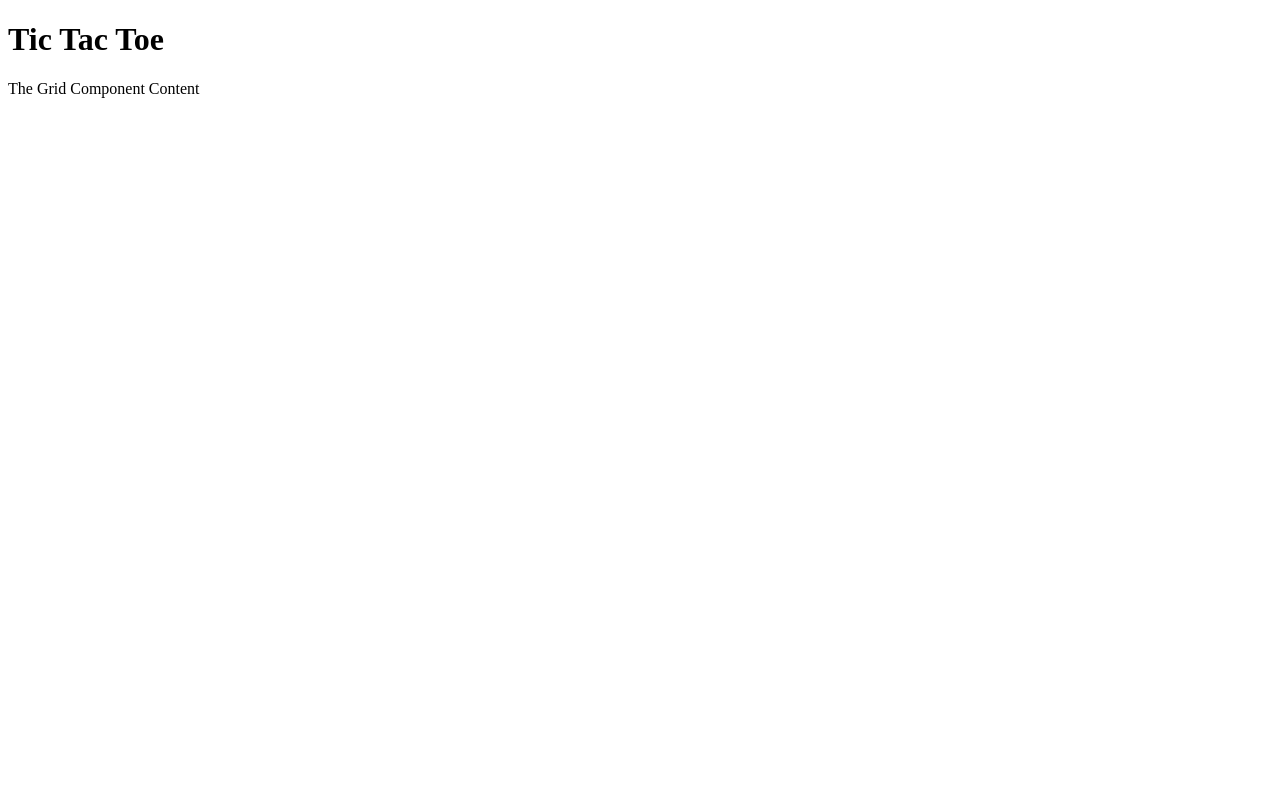
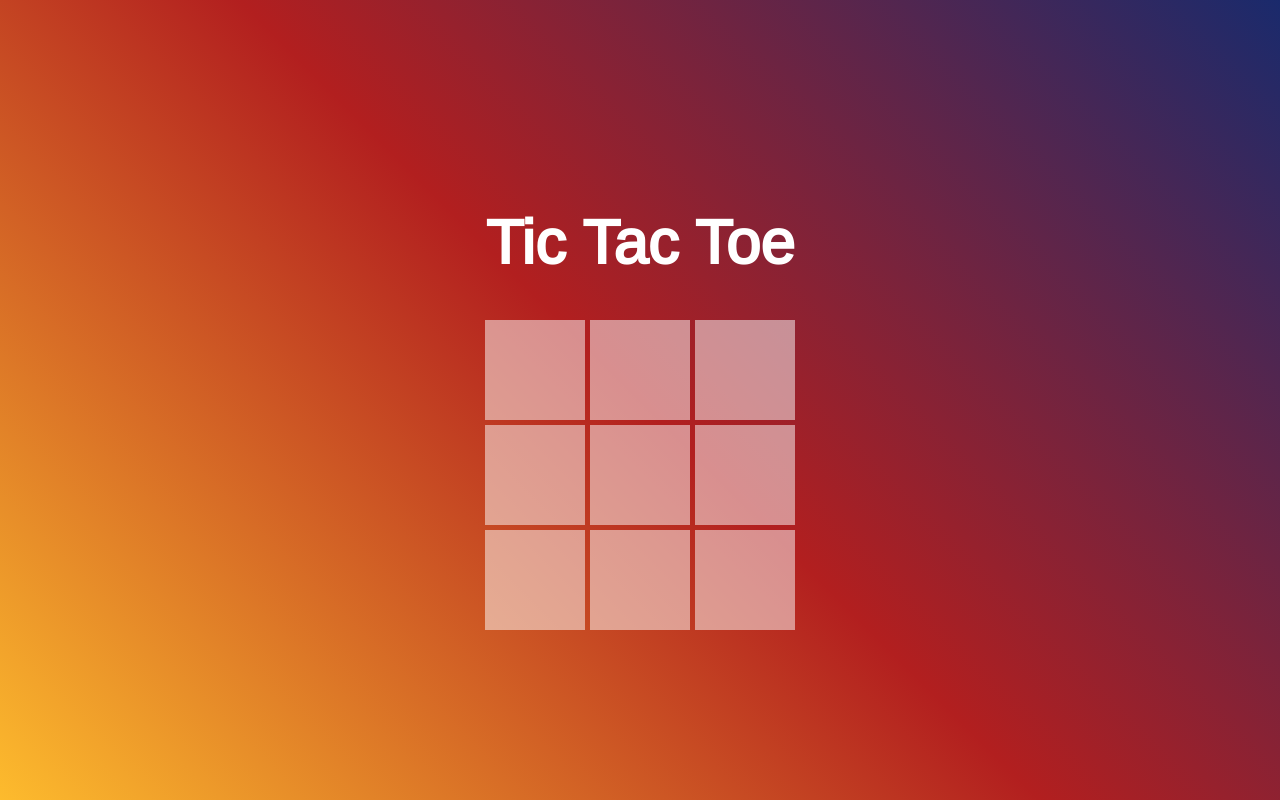
Before and after one commit to LeftyDev/colorHarmonies, a React (Create React App) app in the folder n320projects/tictactoe/: page / in a window 1280 px wide. Built offline with nearby package versions, Linux system fonts and the light colour scheme.

Commit message:
Created Dispatcher, DataStore, and extended software architecture

```diff
--- a/n320projects/tictactoe/public/index.html
+++ b/n320projects/tictactoe/public/index.html
@@ -10,6 +10,7 @@
     -->
     <link rel="manifest" href="%PUBLIC_URL%/manifest.json">
     <link rel="shortcut icon" href="%PUBLIC_URL%/favicon.ico">
+    <link href="https://fonts.googleapis.com/css?family=Arimo" rel="stylesheet">
     <!--
       Notice the use of %PUBLIC_URL% in the tags above.
       It will be replaced with the URL of the `public` folder during the build.
@@ -19,7 +20,7 @@
       work correctly both with client-side routing and a non-root public URL.
       Learn how to configure a non-root public URL by running `npm run build`.
     -->
-    <title>React App</title>
+    <title>Tic Tac Toe</title>
   </head>
   <body>
     <noscript>
--- a/n320projects/tictactoe/src/App.css
+++ b/n320projects/tictactoe/src/App.css
@@ -1,10 +1,37 @@
-.crop {
-  width: 50px;
-  height: 30px;
-  border: 1px solid #333;
+html, body {
+  margin: 0;
+  padding: 0;
+  height: 100%;
+  width: 100%;
+  display: flex;
+  justify-content: center;
+  align-items: center;
+  background: linear-gradient(45deg, #fdbb2d, #b21f1f, #1a2a6c);
+  color: white;
+  font-family: 'Arimo', sans-serif;
+}
+
+.box {
+  width: 100px;
+  height: 100px;
+  text-align: center;
+  line-height: 100px;
+  background: white;
+  opacity: 0.5;
+  color: #2e2e2e;
+  font-size: 48px;
+}
+
+.box:not(:last-child) {
   margin-right: 5px;
+}
+
+h1 {
+  font-size: 62px;
+}
+
+#root {
   text-align: center;
-  line-height: 30px;
 }
 
 .row {
--- a/n320projects/tictactoe/src/App.js
+++ b/n320projects/tictactoe/src/App.js
@@ -1,28 +1,149 @@
-import React, { Component } from 'react';
+import React, {Component} from 'react';
 import './App.css';
 
 let data = {
-    "crops":[
-        ["X", "O", "X"],
-        ["O", "X", "O"],
-        ["X", "O", "X"]
+    "inputs": [
+        ["", "", ""],
+        ["", "", ""],
+        ["", "", ""]
     ]
 };
 
+class DataStore {
+
+    constructor(data) {
+        //store that data in the object
+        this.data = data;
+
+        //empty array for our watchers
+        //watchers are objects that want to be informed about when the data changes
+        this.registeredWatchers = [];
+    }
+
+    //add a new watcher to the list
+    register(watcher) {
+        this.registeredWatchers.push(watcher);
+    }
+
+    setInput(newInputState, row, col) {
+        //make sure the selected input box is empty
+        if (this.data[row][col] === "") {
+            //if empty, update data with user input
+            this.data[row][col] = newInputState;
+
+        } else {
+            console.log("Cannot choose a square that has been used");
+        }
+
+        //inform all watching objects..
+        this.registeredWatchers.map((watcher) => {
+            watcher.dataUpdated();
+        })
+    }
+
+    switchPlayer(currentPlayer) {
+        if (currentPlayer === "x") {
+            console.log("Switch Player method in DataStore called. Current player is " + currentPlayer);
+            this.registeredWatchers.map((watcher) => {
+                watcher.switchPlayer(currentPlayer);
+            })
+        }
+    }
+}
+
+class Dispatcher {
+
+    constructor() {
+        this.registeredHandlers = []; //D:
+    }
+
+    register(callback) {
+        this.registeredHandlers.push(callback);
+    }
+
+    dispatch(action) {
+        //call every method in our registered handlers array
+        //with this action as an input
+        this.registeredHandlers.map((handler) => {
+            //call that individual function in the array..
+            handler(action);
+        });
+    }
+}
+
 class Box extends Component {
-    render(){
+
+    render() {
         return (
-            <div>
+            <div className="box"
+                 onClick={this.handleClick.bind(this)}>
+                {this.props.input}
             </div>
         )
+    }
+
+    handleClick() {
+        //try a test dispatch
+        console.log("handleClick turn prop =" + this.props.turn);
+        if (this.props.turn === "x") {
+            inputDispatcher.dispatch({type: "play", player: "x", playerMove: "x", row: this.props.rowNum, col: this.props.colNum,});
+            // this.props.turn = "o";
+        } else if (this.prop.turn === "o") {
+            inputDispatcher.dispatch({type: "play", player: "o", playerMove: "o", row: this.props.rowNum, col: this.props.colNum,});
+            // this.props.turn = "x";
+        }
     }
 }
 
 class Grid extends Component {
-    render(){
-        return(
+    constructor(props) {
+        //make sure this stays a react component
+        super(props);
+
+        this.state = {
+            inputs: this.props.inputs,
+            turn: "x"
+        };
+
+        //ensure we're listening to the data store and adding grid as a watcher
+        inputDataStore.register(this);
+    }
+
+    dataUpdated() {
+        this.setState({
+            inputs: inputDataStore.data
+        })
+    }
+
+    switchPlayer(currentPlayer) {
+        console.log("Grid Switch Player Method says this.state.turn is " + this.state.turn);
+        if (currentPlayer === "x" && this.state.turn === "x") {
+            this.setState({
+                turn: "o"
+            })
+        } else if (this.state.turn === "o") {
+            this.setState({
+                turn: "x"
+            })
+        }
+    }
+
+    render() {
+        return (
             <div>
-                The Grid Component Content
+                {
+                    data.inputs.map((row, rowNum) => {
+                        return (
+                            <div className="row">
+                                {
+                                    row.map((input, colNum) => {
+                                        return <Box input={input} rowNum={rowNum} colNum={colNum} turn={this.state.turn}/>
+                                    })
+                                }
+                            </div>
+                        )
+                    })
+                }
             </div>
         )
     }
@@ -30,14 +151,69 @@ class Grid extends Component {
 
 class App extends Component {
     render() {
-        return(
+        return (
             <div>
-                <h1> Tic Tac Toe</h1>
-                <Grid />
+                <h1>Tic Tac Toe</h1>
+                <Grid inputs={data.inputs} />
             </div>
         )
     }
 
 }
 
+//start of app
+let inputDispatcher = new Dispatcher();
+let inputDataStore = new DataStore(data.inputs);
+
+inputDispatcher.register((action) => {
+    if (action.type === "play") {
+        //actually want to handle it
+        inputDataStore.setInput(action.playerMove, action.row, action.col);
+        //data.crops[action.row][action.col] = " ";
+
+        if (data.inputs[0][0] === action.playerMove &&
+            data.inputs[0][1] === action.playerMove &&
+            data.inputs[0][2] === action.playerMove) {
+            console.log("Player " + action.player + " wins");
+        } else
+        if (data.inputs[0][0] === action.playerMove &&
+            data.inputs[1][1] === action.playerMove &&
+            data.inputs[2][2] === action.playerMove) {
+            console.log("Player " + action.player + " wins");
+        } else
+        if (data.inputs[0][0] === action.playerMove &&
+            data.inputs[1][0] === action.playerMove &&
+            data.inputs[2][0] === action.playerMove) {
+            console.log("Player " + action.player + " wins");
+        } else
+        if (data.inputs[0][1] === action.playerMove &&
+            data.inputs[1][1] === action.playerMove &&
+            data.inputs[2][1] === action.playerMove) {
+            console.log("Player " + action.player + " wins");
+        } else
+        if (data.inputs[0][2] === action.playerMove &&
+            data.inputs[1][2] === action.playerMove &&
+            data.inputs[2][2] === action.playerMove) {
+            console.log("Player " + action.player + " wins");
+        }  else
+        if (data.inputs[0][2] === action.playerMove &&
+            data.inputs[1][1] === action.playerMove &&
+            data.inputs[2][0] === action.playerMove) {
+            console.log("Player " + action.player + " wins");
+        }  else
+        if (data.inputs[1][0] === action.playerMove &&
+            data.inputs[1][1] === action.playerMove &&
+            data.inputs[1][2] === action.playerMove) {
+            console.log("Player " + action.player + " wins");
+        } else
+        if (data.inputs[2][0] === action.playerMove &&
+            data.inputs[2][1] === action.playerMove &&
+            data.inputs[2][2] === action.playerMove) {
+            console.log("Player " + action.player + " wins");
+        }
+
+        inputDataStore.switchPlayer(action.player);
+    }
+});
+
 export default App;
```
